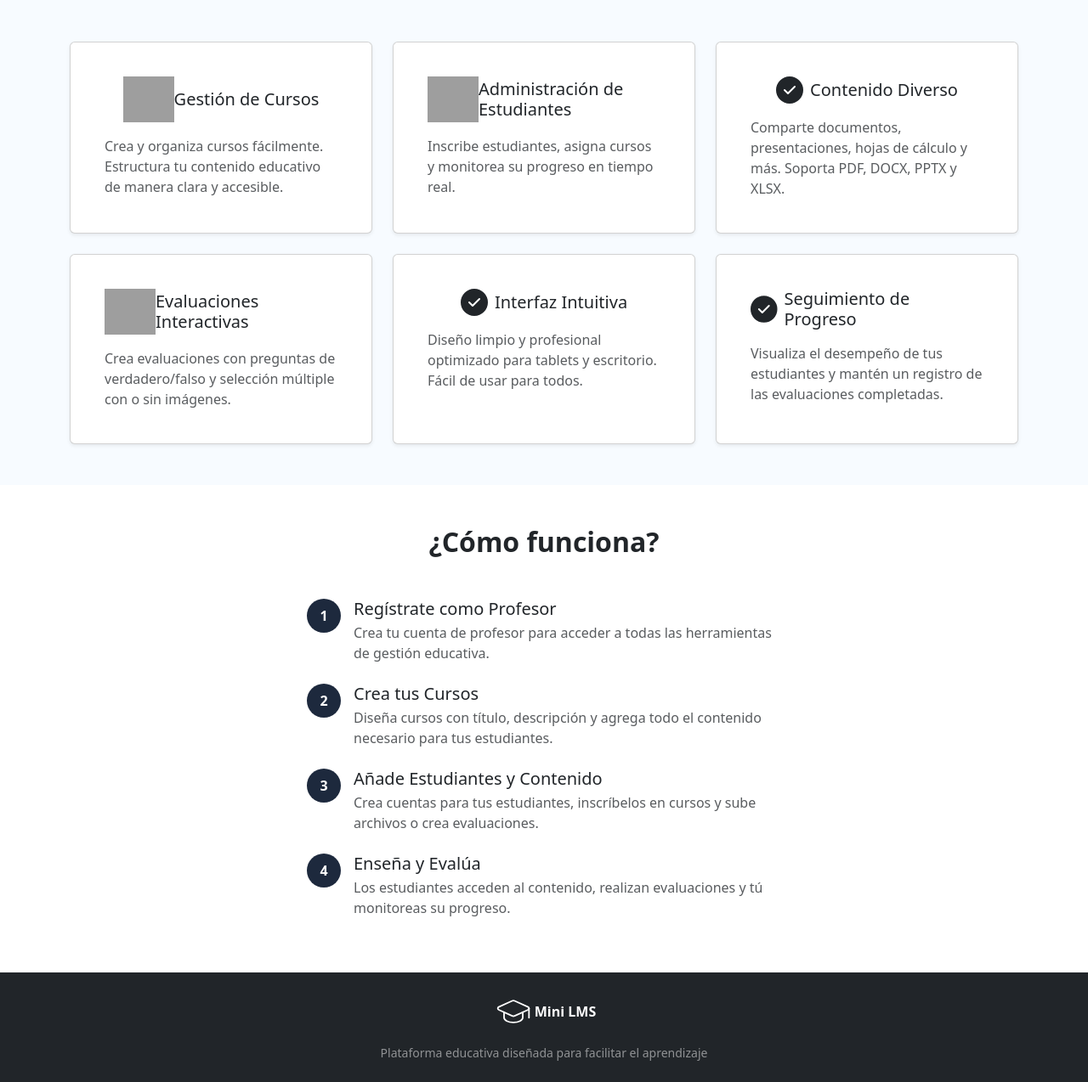
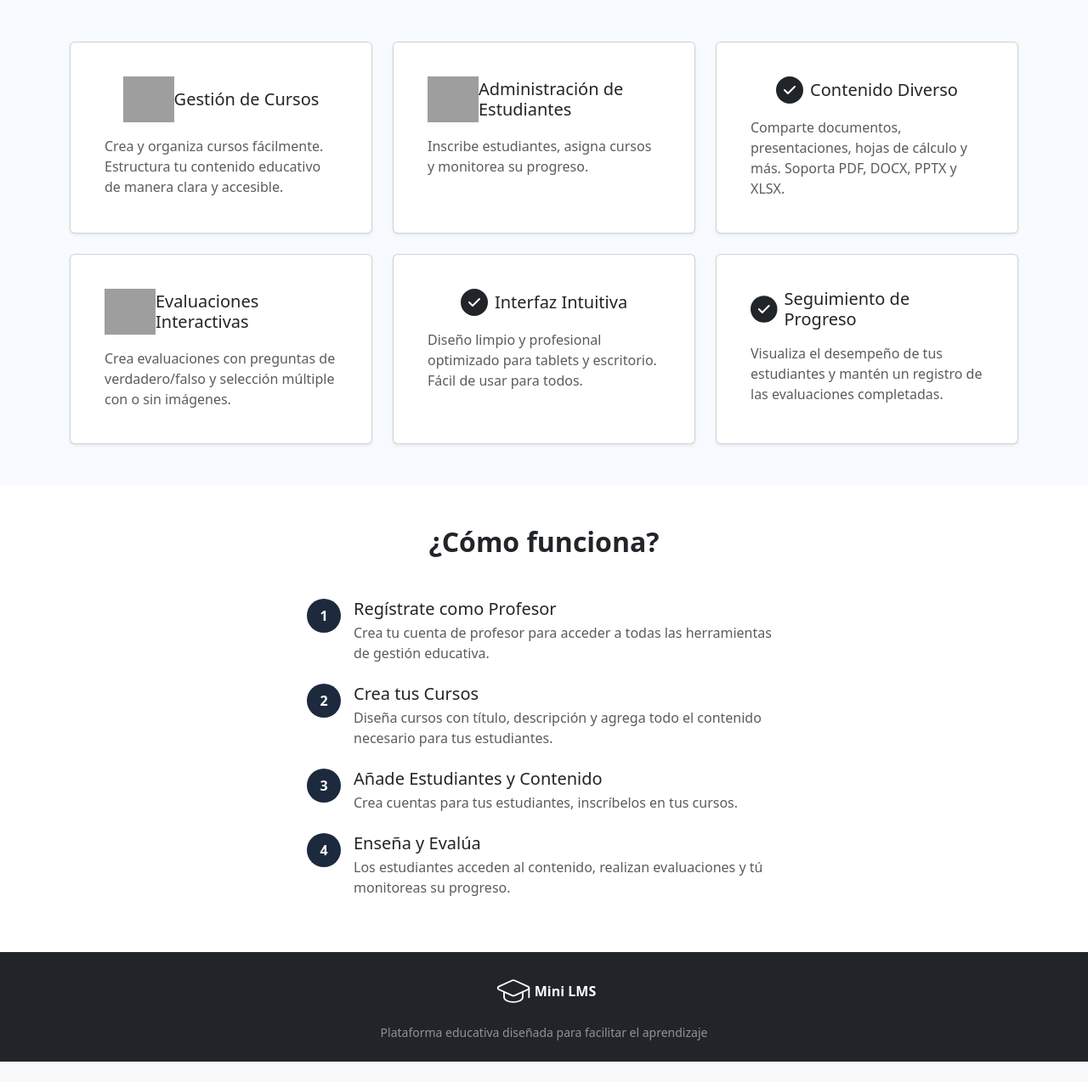
Before and after one commit to 3acarbonell/MiniLMS, a Django app: page / in a window 1280 px wide. Shown: the part 426-1700 px from the top of the page at 85% size. After the commit the page ends 1676 px from the top, so only its background shows below. Run offline with Django 5.2, Linux system fonts and the light colour scheme; grey boxes are pictures that could not be loaded.

Commit message:
change cards and '¿Cómo funciona?'

```diff
--- a/LandingPage/templates/LandingPage/index.html
+++ b/LandingPage/templates/LandingPage/index.html
@@ -117,7 +117,7 @@
                                     <h5 class="card-title mb-0">Administración de Estudiantes</h5>
                                 </div>
                                 <p class="card-text text-muted">
-                                    Inscribe estudiantes, asigna cursos y monitorea su progreso en tiempo real.
+                                    Inscribe estudiantes, asigna cursos y monitorea su progreso.
                                 </p>
                             </div>
                         </div>
@@ -228,8 +228,7 @@
                             <div>
                                 <h5 class="mb-1">Añade Estudiantes y Contenido</h5>
                                 <p class="text-muted mb-0">
-                                    Crea cuentas para tus estudiantes, inscríbelos en cursos y sube archivos o crea
-                                    evaluaciones.
+                                    Crea cuentas para tus estudiantes, inscríbelos en tus cursos.
                                 </p>
                             </div>
                         </li>
```
